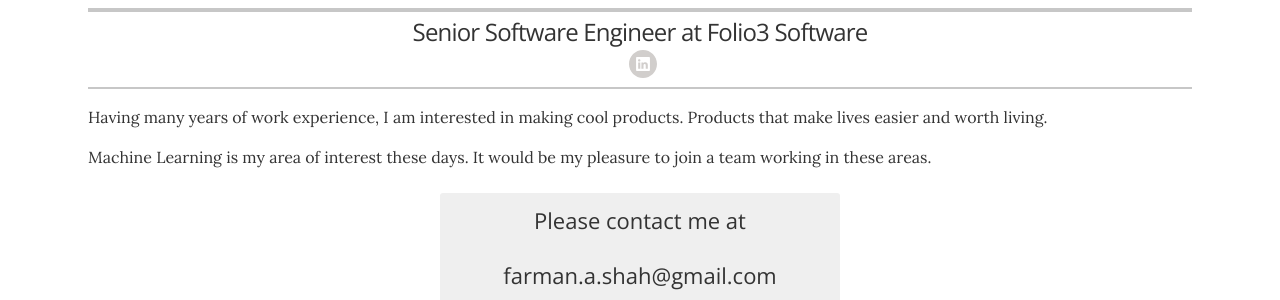
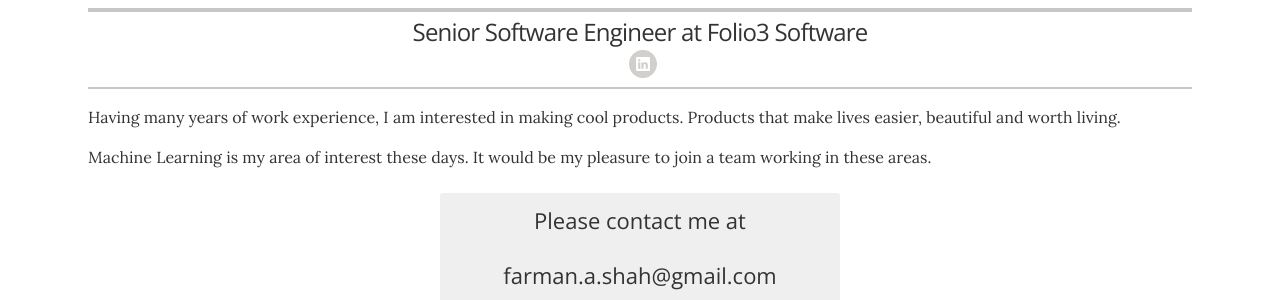
Before and after one commit to farman-a-shah/farman-a-shah.github.io, a Jekyll site: the page built from index.html, in a window 1280 px wide and 900 px high. Shown: the part 269-569 px from the top of the window. Built offline with Jekyll 4.4.1, drawn with Linux system fonts in a browser that asks for light colours.

Commit message:
intro update

```diff
--- a/_config.yml
+++ b/_config.yml
@@ -22,7 +22,7 @@ resume_header_contact_info:     "farman.a.shah@gmail.com"
 resume_header_contact_phone:     "+92 333 726 6745"
 resume_header_intro:            |
   <p>
-    Having many years of work experience, I am interested in making cool products. Products that make lives easier and worth living.
+    Having many years of work experience, I am interested in making cool products. Products that make lives easier, beautiful and worth living.
   </p>
   <p>
     Machine Learning is my area of interest these days. It would be my pleasure to join a team working in these areas.
```
